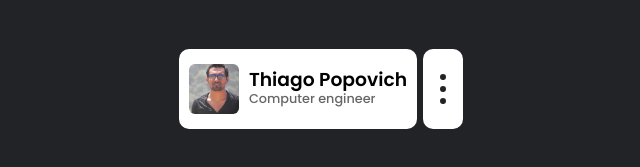
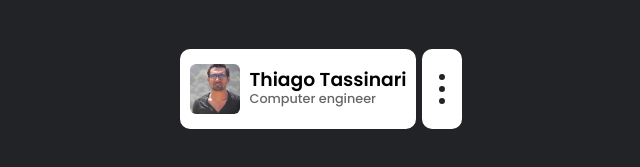
Before and after one commit to ThiagoTassinari/30diasCSS, a plain HTML site: page Dia 02/Action Menu Microinteractions  Animated/index.html in a window 1280 px wide. Shown: the part 311-478 px from the top of the page, 319-959 px from the left. Drawn offline with Linux system fonts and the light colour scheme.

Commit message:
Inserção do arquivo para deploy

```diff
--- a/Dia 02/Action Menu Microinteractions  Animated/index.html
+++ b/Dia 02/Action Menu Microinteractions  Animated/index.html
@@ -17,7 +17,7 @@
                 <img src="./src/assets/img/person.png" alt="Picture of the user">
             </div>
             <div class="details">
-                <h3>Thiago Popovich</h3>
+                <h3>Thiago Tassinari</h3>
                 <p>Computer engineer</p>
             </div>
         </div>
```
Also changed, not shown: 2 other files.
